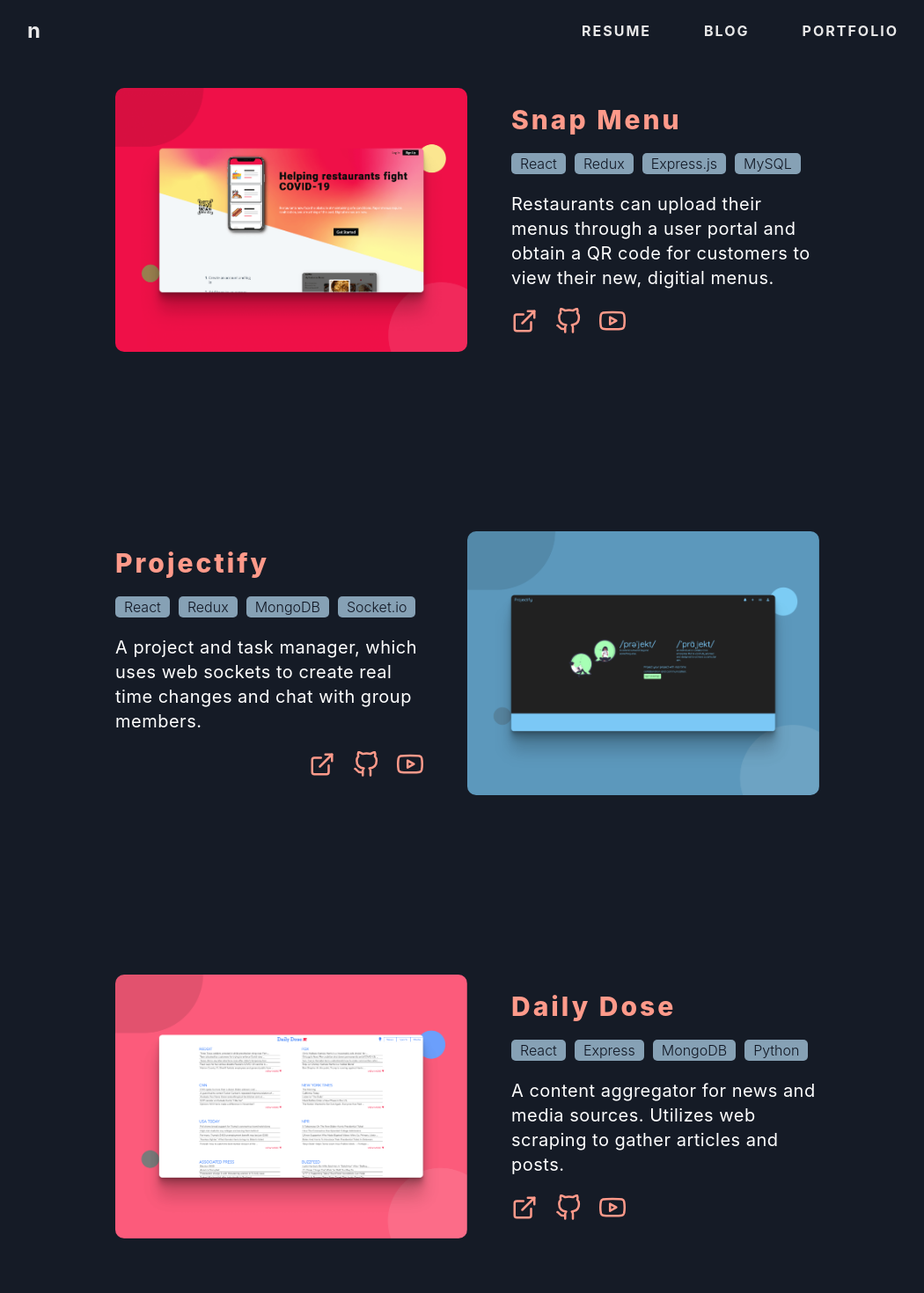
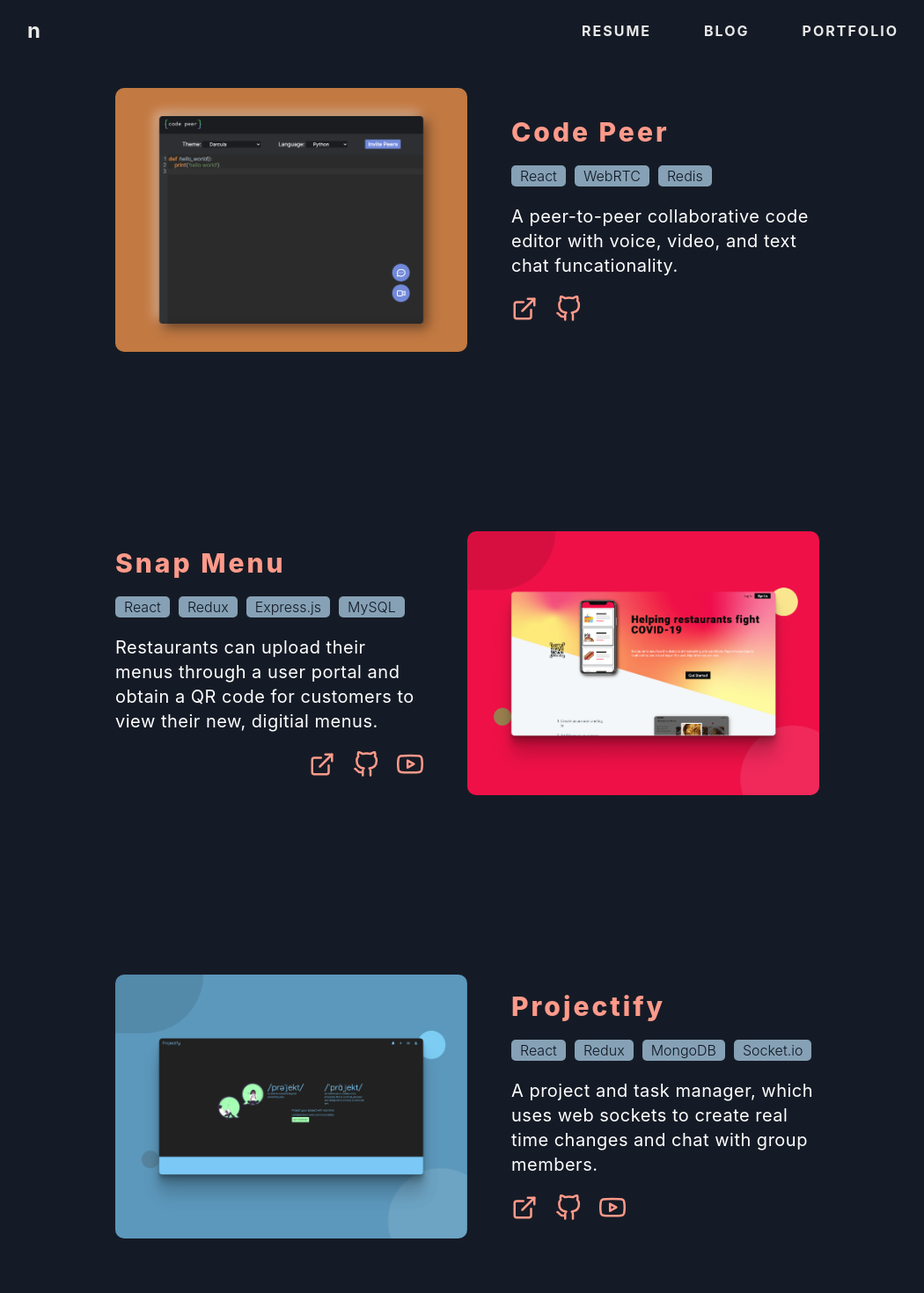
Before and after one commit to namnguyen21/namnguyen, a Next.js app: page /projects in a window 1280 px wide. Shown: the top 1470 px of the page at 88% size, without its empty margins (109-1159 px from the left). Built offline with nearby package versions, Linux system fonts and the light colour scheme.

Commit message:
updated projects

```diff
--- a/components/ProjectCard.js
+++ b/components/ProjectCard.js
@@ -132,19 +132,21 @@ export default function ProjectCard({
 
         <P>{description}</P>
         <ButtonGroup>
-          <A href={deployed && deployed} alt="Visit Site" target="_blank">
+          {deployed && (
+            <A href={deployed} alt="Visit Site" target="_blank">
               <FiExternalLink />
             </A>
-          <A
-            href={github && github}
-            alt="Visit Github Repository"
-            target="_blank"
-          >
+          )}
+          {github && (
+            <A href={github} alt="Visit Github Repository" target="_blank">
               <FiGithub />
             </A>
-          <A href={youtube && youtube} alt="Visit Youtube Demo" target="_blank">
+          )}
+          {youtube && (
+            <A href={youtube} alt="Visit Youtube Demo" target="_blank">
               <FiYoutube />
             </A>
+          )}
         </ButtonGroup>
       </DescriptionContainer>
     </Card>
--- a/projects/projects.json
+++ b/projects/projects.json
@@ -1,4 +1,16 @@
 [
+  {
+    "title": "Code Peer",
+    "description": "A peer-to-peer collaborative code editor with voice, video, and text chat funcationality.",
+    "image": "./images/code-peer.png",
+    "tools": [
+      "React",
+      "WebRTC",
+      "Redis"
+    ],
+    "deployed": "https://codepeer.dev",
+    "github": "https://github.com/namnguyen21/code-peer"
+  },
   {
     "title": "Snap Menu",
     "description": "Restaurants can upload their menus through a user portal and obtain a QR code for customers to view their new, digitial menus.",
@@ -26,19 +38,5 @@
     "deployed": "https://projectify-test.herokuapp.com/",
     "github": "https://github.com/namnguyen21/projectify-updated",
     "youtube": "https://www.youtube.com/watch?v=DsHuuDnm4Z4"
-  },
-  {
-    "title": "Daily Dose",
-    "description": "A content aggregator for news and media sources. Utilizes web scraping to gather articles and posts.",
-    "image": "./images/dailydose.png",
-    "tools": [
-      "React",
-      "Express",
-      "MongoDB",
-      "Python"
-    ],
-    "deployed": "https://pacific-temple-25329.herokuapp.com/",
-    "github": "https://github.com/namnguyen21/daily-dose",
-    "youtube": "https://www.youtube.com/watch?v=AYH8XHADRI4"
   }
 ]
```
Also changed, not shown: public/images/code-peer.png (added). Lines whose indentation alone changed are shown as unchanged.
